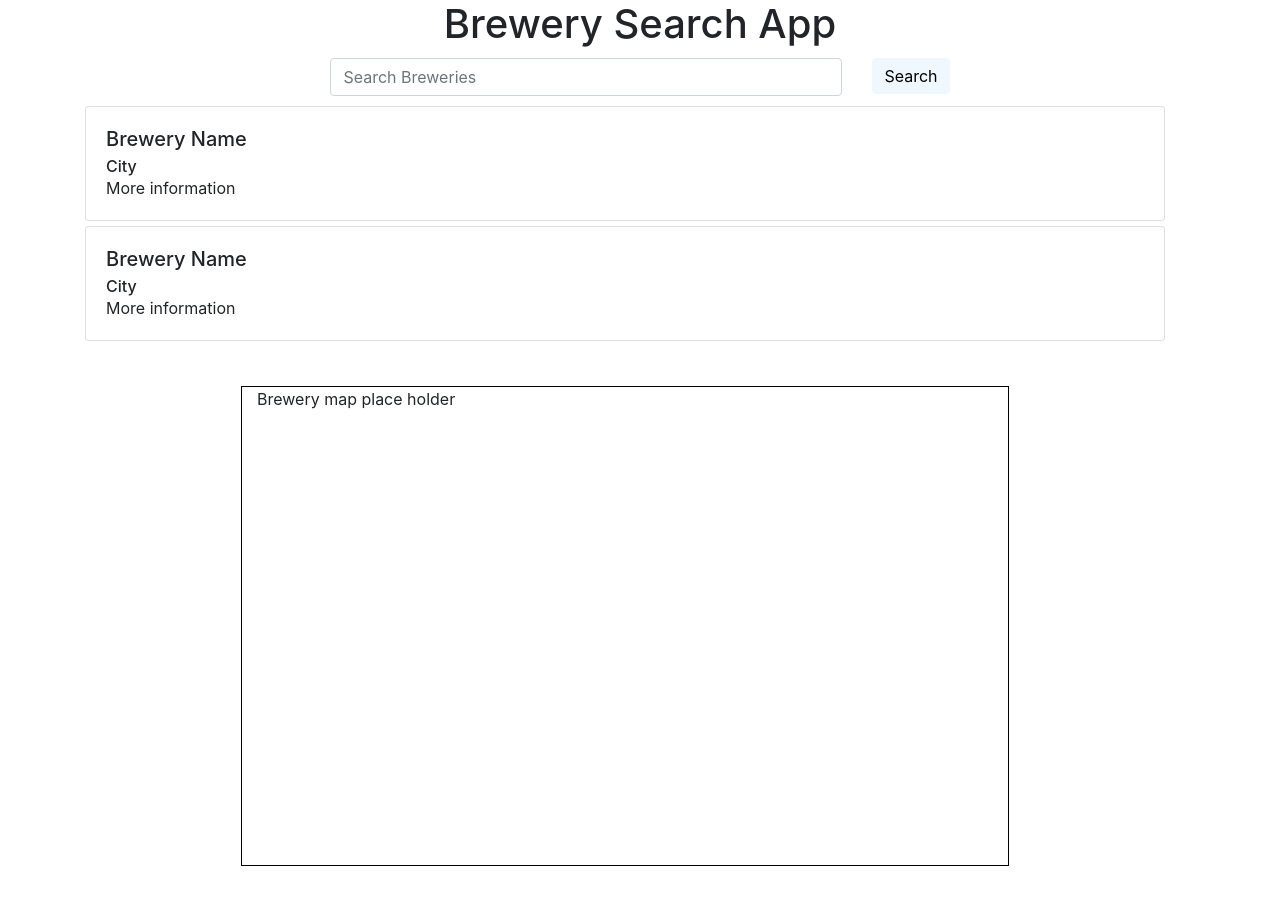
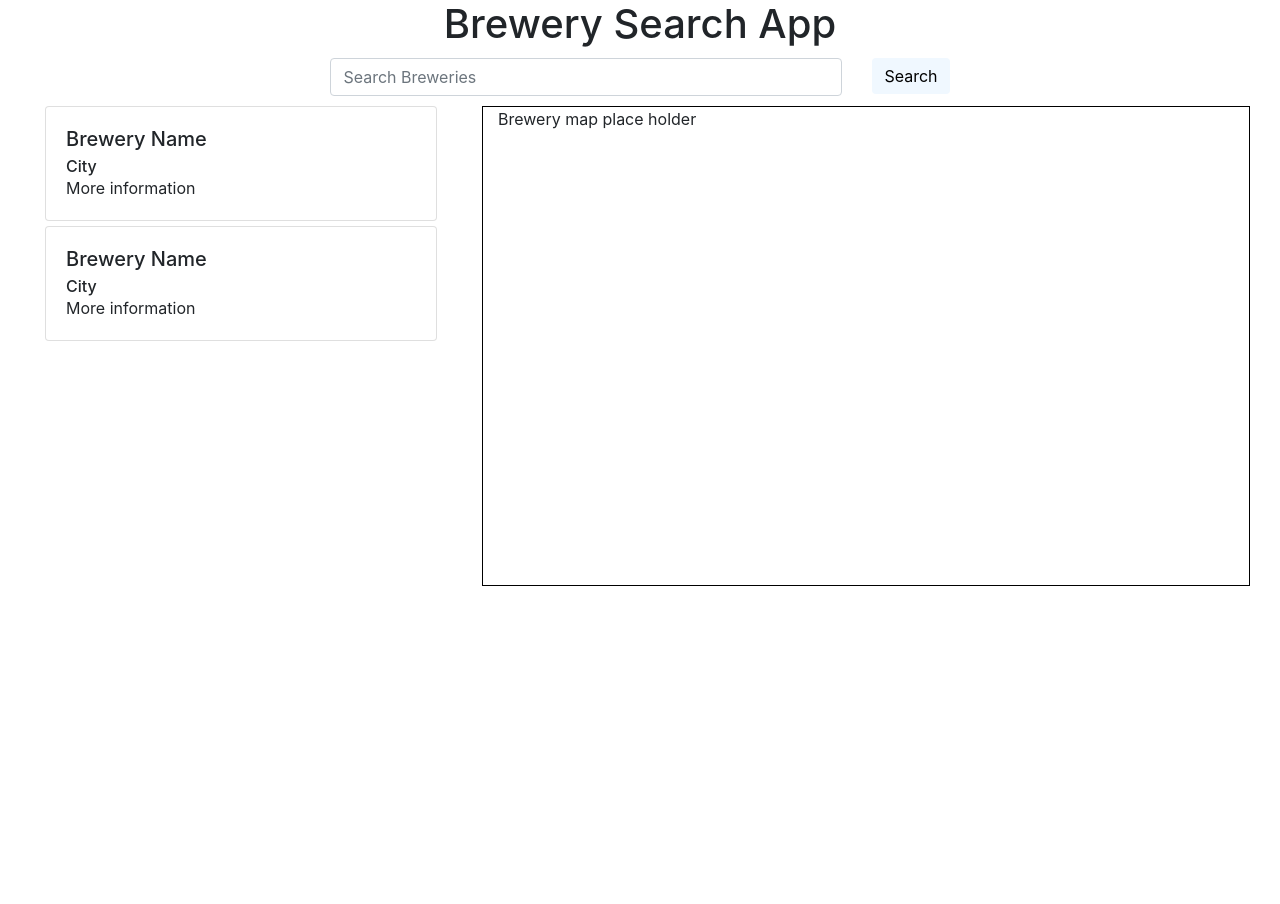
Before and after one commit to hcuellar-coder/brewery-search-app, a React (Create React App) app in the folder Brewery Search App/client/: page / in a window 1280 px wide. After the commit the page ends 800 px from the top, so only its background shows below. Built offline with nearby package versions, Linux system fonts and the light colour scheme.

Commit message:
made display container fluid

```diff
--- a/Brewery Search App/client/src/App.css
+++ b/Brewery Search App/client/src/App.css
@@ -16,14 +16,16 @@ html, body, #root{
 }
 
 #brewerydisplay-container {
-    display: flex;
-    flex-direction: column;
-    height: 80%;
+    /* display: flex;
+    flex-direction: row;
+    height: 80%; */
 
 }
 
 #brewerydisplay-row {
-    width: 100%;
+    /* display: flex;
+    flex-direction: row;
+    width: 100%; */
 }
 
 #brewerylist-col {
--- a/Brewery Search App/client/src/Components/BreweryDisplay.js
+++ b/Brewery Search App/client/src/Components/BreweryDisplay.js
@@ -3,15 +3,14 @@ import BreweryList from './BreweryList'
 import BreweryMap from './BreweryMap'
 import Container from 'react-bootstrap/Container'
 import Row from 'react-bootstrap/Row'
+import Col from 'react-bootstrap/Col'
 
 function BreweryDisplay() {
     return (
-        <Container id="brewerydisplay-container">
+        <Container fluid id="brewerydisplay-container">
             <Row id="brewerydisplay-row">
-                <BreweryList />
-            </Row>
-            <Row id="brewerydisplay-row">
-                <BreweryMap />
+                <Col><BreweryList /></Col>
+                <Col><BreweryMap /></Col>
             </Row>
         </Container>
     )
```
